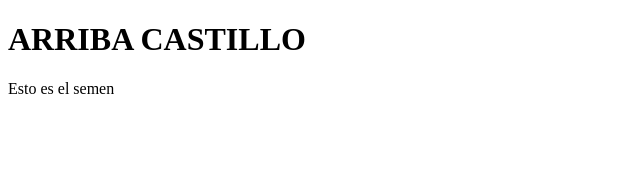
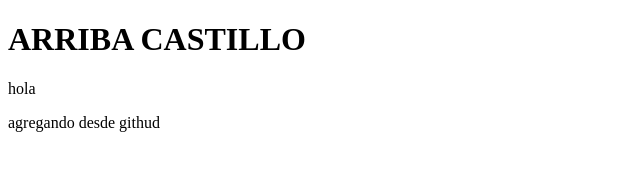
Before and after one commit to ericsonmoreno332-dot/Proyet, a plain HTML site: page index.html in a window 1280 px wide. Shown: the whole page, without its empty margins (0-640 px from the left). Drawn offline with Linux system fonts and the light colour scheme.

Commit message:
Update index.html

```diff
--- a/index.html
+++ b/index.html
@@ -8,6 +8,7 @@
 </head>
 <body>
     <h1> ARRIBA CASTILLO </h1>
-    <P> Esto es el semen </P>
+    <P> hola </P>
+    <p>agregando desde githud </p>
 </body>
 </html>
```
